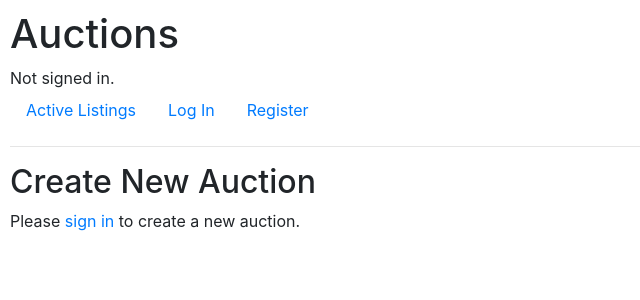
After one commit to sahilumrotkar/commerce, a Django app: template auctions/templates/auctions/new_auction.html in a window 1280 px wide. The commit adds this page. Shown: the top 300 px of the page, without its empty margins (0-640 px from the left). Run offline with Django 3.2, Linux system fonts and the light colour scheme; the template is opened without the code that fills it, so the values that code supplies are empty; some libraries are stand-ins or nearby versions.

Commit message:
Updates to models, added new auction form

```diff
--- a/auctions/admin.py
+++ b/auctions/admin.py
@@ -1,5 +1,5 @@
 from django.contrib import admin
-from .models import User
+from .models import User, AuctionItem, Bid, Category, Comment
 
 # Register your models here.
-admin.site.register(User)
+admin.site.register([User, AuctionItem, Bid, Category, Comment])
--- a/auctions/templates/auctions/layout.html
+++ b/auctions/templates/auctions/layout.html
@@ -2,11 +2,14 @@
 
 <!DOCTYPE html>
 <html lang="en">
+
 <head>
     <title>{% block title %}Auctions{% endblock %}</title>
-        <link rel="stylesheet" href="https://stackpath.bootstrapcdn.com/bootstrap/4.4.1/css/bootstrap.min.css" integrity="sha384-Vkoo8x4CGsO3+Hhxv8T/Q5PaXtkKtu6ug5TOeNV6gBiFeWPGFN9MuhOf23Q9Ifjh" crossorigin="anonymous">
+    <link rel="stylesheet" href="https://stackpath.bootstrapcdn.com/bootstrap/4.4.1/css/bootstrap.min.css"
+        integrity="sha384-Vkoo8x4CGsO3+Hhxv8T/Q5PaXtkKtu6ug5TOeNV6gBiFeWPGFN9MuhOf23Q9Ifjh" crossorigin="anonymous">
     <link href="{% static 'auctions/styles.css' %}" rel="stylesheet">
 </head>
+
 <body>
     <h1>Auctions</h1>
     <div>
@@ -21,6 +24,9 @@
             <a class="nav-link" href="{% url 'index' %}">Active Listings</a>
         </li>
         {% if user.is_authenticated %}
+        <li class="nav-item">
+            <a class="nav-link" href="{% url 'new_auction' %}">Create New Auction</a>
+        </li>
         <li class="nav-item">
             <a class="nav-link" href="{% url 'logout' %}">Log Out</a>
         </li>
@@ -37,4 +43,5 @@
     {% block body %}
     {% endblock %}
 </body>
+
 </html>
--- /dev/null
+++ b/auctions/templates/auctions/new_auction.html
@@ -0,0 +1,21 @@
+{% extends 'auctions/layout.html' %}
+
+{% block title %}
+New Auction
+{% endblock %}
+
+{% block body %}
+
+<h2>Create New Auction</h2>
+
+{% if user.is_authenticated %}
+<form action="{% url 'new_auction' %" method="POST">
+    {% csrf_token %}
+    {{ auction_item_form.as_p }}
+    <input type="submit" value="Create">
+</form>
+{% else %}
+<p>Please <a href="{% url 'login' %}">sign in</a> to create a new auction.</p>
+{% endif %}
+
+{% endblock %}
--- a/auctions/urls.py
+++ b/auctions/urls.py
@@ -6,5 +6,6 @@ urlpatterns = [
     path("", views.index, name="index"),
     path("login", views.login_view, name="login"),
     path("logout", views.logout_view, name="logout"),
-    path("register", views.register, name="register")
+    path("register", views.register, name="register"),
+    path("new_auction", views.new_auction, name="new_auction")
 ]
```
Also changed, not shown: auctions/models.py (+6 -1 lines), auctions/views.py (+22 -0 lines), auctions/migrations/0003_bid_creation_date.py (added), db.sqlite3. Lines whose indentation alone changed are shown as unchanged.
